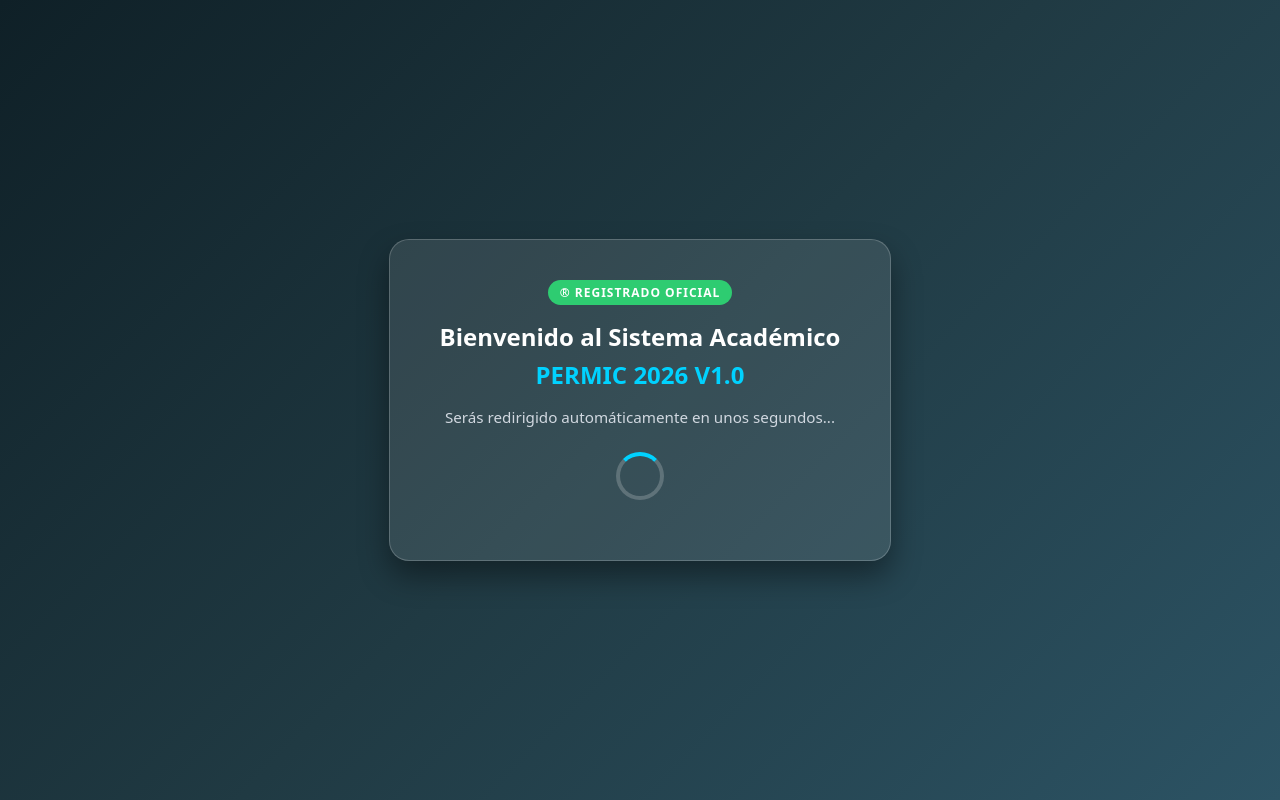
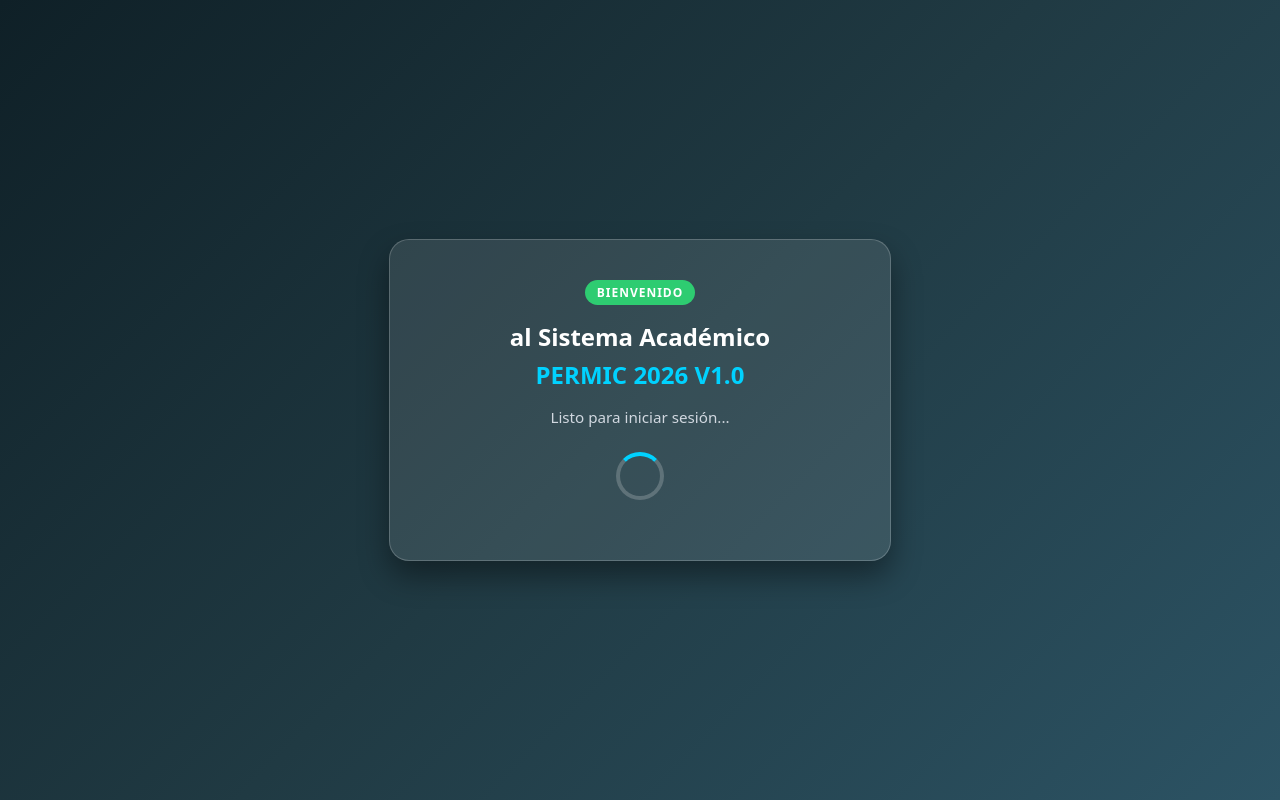
Before and after one commit to leonardperezaltamirano-hue/sacadpermic, a plain HTML site: page index.html in a window 1280 px wide. Drawn offline with Linux system fonts and the light colour scheme.

Commit message:
Update index.html

```diff
--- a/index.html
+++ b/index.html
@@ -3,7 +3,7 @@
 <head>
     <meta charset="UTF-8">
     <meta name="viewport" content="width=device-width, initial-scale=1.0">
-    <title>PERMIC 2026 V1.0 - Redirección</title>
+    <title>PERMIC 2026 V1.0 </title>
 
     <meta http-equiv="refresh" content="3;url=https://script.google.com/macros/s/AKfycbw0SubTP2aXPnNwbFN8QZh6_zpu2OMcsSHzesoh_md3Nn5XDrCNlVUoKdd_C8DL0Ges1A/exec">
 
@@ -100,14 +100,14 @@
 <body>
 
     <div class="card">
-        <span class="badge">® Registrado Oficial</span>
+        <span class="badge">Bienvenido</span>
 
         <h1>
-            Bienvenido al Sistema Académico
+            al Sistema Académico
             <span class="system-title">PERMIC 2026 V1.0</span>
         </h1>
 
-        <p>Serás redirigido automáticamente en unos segundos...</p>
+        <p>Listo para iniciar sesión...</p>
 
         <div class="loader"></div>
 
```
